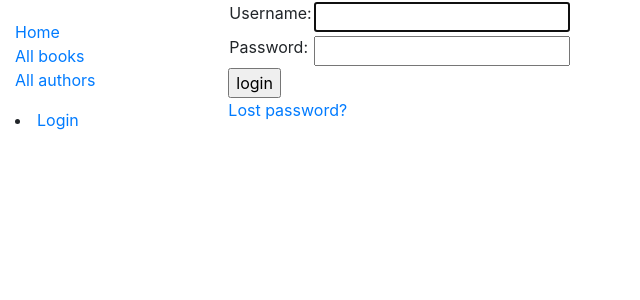
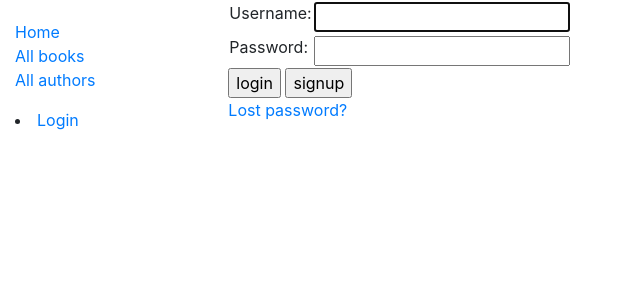
Before and after one commit to shusiner/django_tutorial_MDN, a Django app: page /accounts/login/ in a window 1280 px wide. Shown: the top 300 px of the page, without its empty margins (0-640 px from the left). Run offline with Django 3.2, Linux system fonts and the light colour scheme; some libraries are stand-ins or nearby versions.

Commit message:
added sign up view

```diff
--- a/catalog/templates/catalog/book_detail.html
+++ b/catalog/templates/catalog/book_detail.html
@@ -29,7 +29,9 @@
       </div>
       <div class="avatar-preview">
       <div class="imagePreview" style="background-image: url(
+        {% if book.document %}
           {{ book.document.url }}
+        {% endif %}
           );">
       </div>
       </div>
--- a/catalog/templates/registration/login.html
+++ b/catalog/templates/registration/login.html
@@ -28,6 +28,7 @@
       </tr>
     </table>
     <input type="submit" value="login" />
+    <a href="{% url 'signup' %}"><input type="button" value="signup" /></a>
     <input type="hidden" name="next" value="{{ next }}" />
   </form>
 
--- a/catalog/urls.py
+++ b/catalog/urls.py
@@ -28,3 +28,7 @@ urlpatterns += [
     path('book/<int:pk>/delete/', views.BookDelete.as_view(), name='book_delete'),
     path('book/upload_book_photo', views.upload_book_photo, name='upload_book_photo'),
 ]
+
+urlpatterns += [
+    path('signup/', views.SignUp.as_view(), name='signup'),
+]
--- a/catalog/views.py
+++ b/catalog/views.py
@@ -1,6 +1,7 @@
 from django.shortcuts import render
 from catalog.models import Book, Author, BookInstance, Genre
 from django.contrib.auth.mixins import LoginRequiredMixin, PermissionRequiredMixin
+from django.contrib.auth.forms import UserCreationForm
 
 def index(request):
     """View function for home page of site."""
@@ -164,3 +165,8 @@ def upload_book_photo(request):
         'ok' : 'ok',
     }
     return JsonResponse(data)
+
+class SignUp(generic.CreateView):
+    form_class = UserCreationForm
+    success_url = reverse_lazy('login')
+    template_name = 'signup.html'
```
Also changed, not shown: catalog/templates/signup.html (added, +10 -0 lines), catalog/forms.py (line endings or trailing spaces), locallibrary/urls.py (line endings or trailing spaces), 1 other file.
